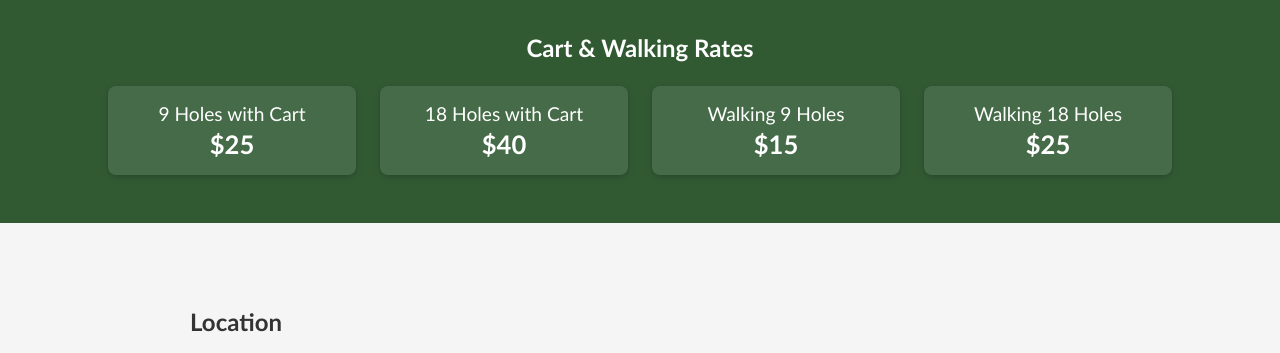
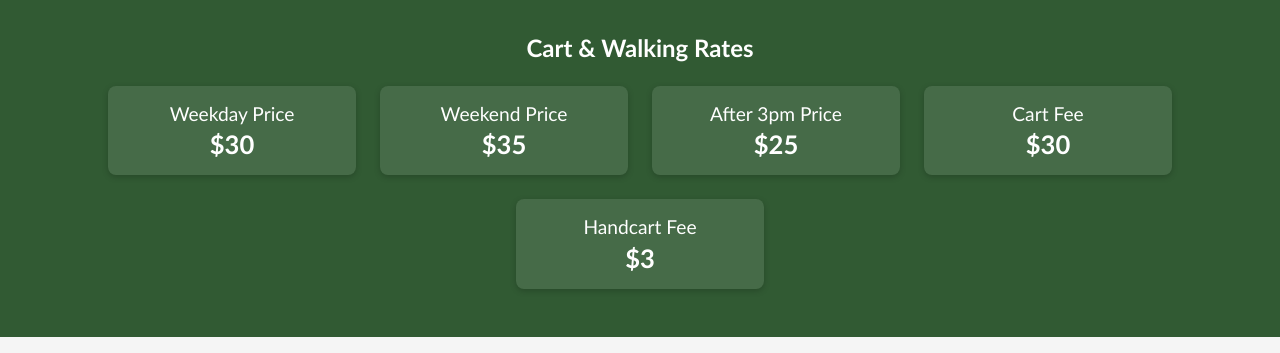
Before and after one commit to awsare/Kresson, a plain HTML site: page index.html in a window 1280 px wide. Shown: the part 985-1338 px from the top of the page. Drawn offline with Linux system fonts and the light colour scheme.

Commit message:
rip pop smoke

```diff
--- a/index.html
+++ b/index.html
@@ -358,10 +358,11 @@
   <div class="content" id="rates" style="max-width: none;">
     <h2>Cart & Walking Rates</h2>
     <ul>
-      <li>9 Holes with Cart<br><span>$25</span></li>
-      <li>18 Holes with Cart<br><span>$40</span></li>
-      <li>Walking 9 Holes<br><span>$15</span></li>
-      <li>Walking 18 Holes<br><span>$25</span></li>
+      <li>Weekday Price<br><span>$30</span></li>
+      <li>Weekend Price<br><span>$35</span></li>
+      <li>After 3pm Price<br><span>$25</span></li>
+      <li>Cart Fee<br><span>$30</span></li>
+      <li>Handcart Fee<br><span>$3</span></li>
     </ul>
   </div>
 
```
